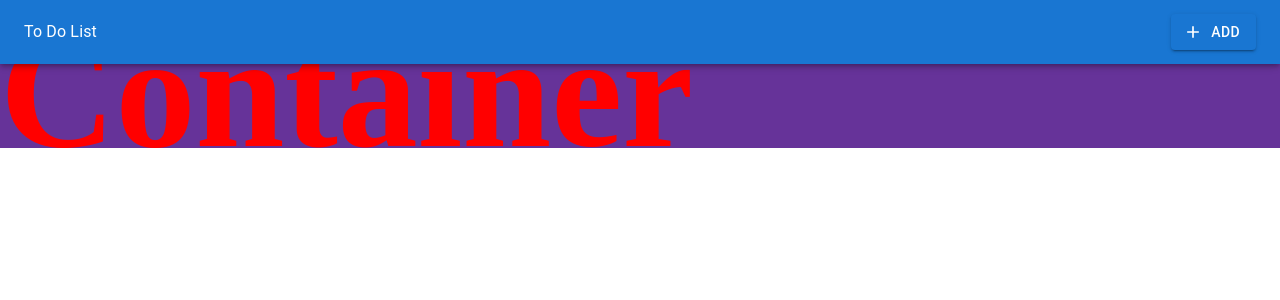
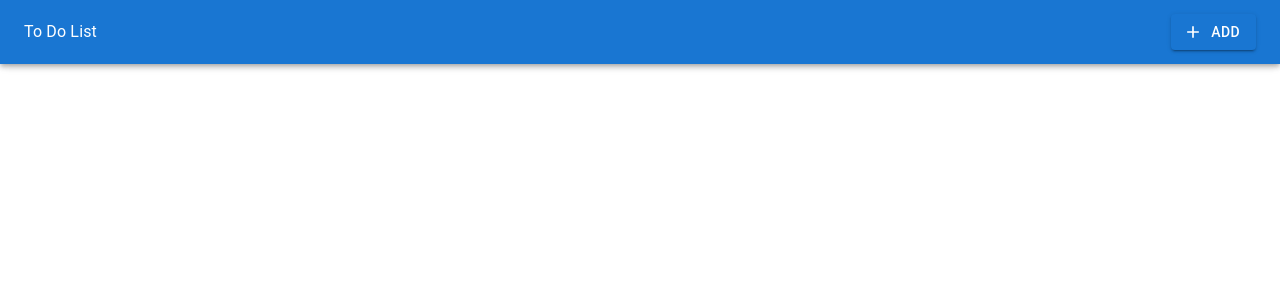
Before and after one commit to sdhone98/To-Do-List, a React (Vite) app: page / in a window 1280 px wide. Shown: the top 300 px of the page. Built offline with nearby package versions, Linux system fonts and the light colour scheme.

Commit message:
new chnage

```diff
--- a/src/components/container/CardContainer/CardContainer.module.scss
+++ b/src/components/container/CardContainer/CardContainer.module.scss
@@ -1,10 +1,4 @@
 .mainContainer {
     width: 100%;
     height: 80%;
-    background: rebeccapurple;
-
-    h1 {
-        font-size: 10rem;
-        color: red;
-    }
 }
```
